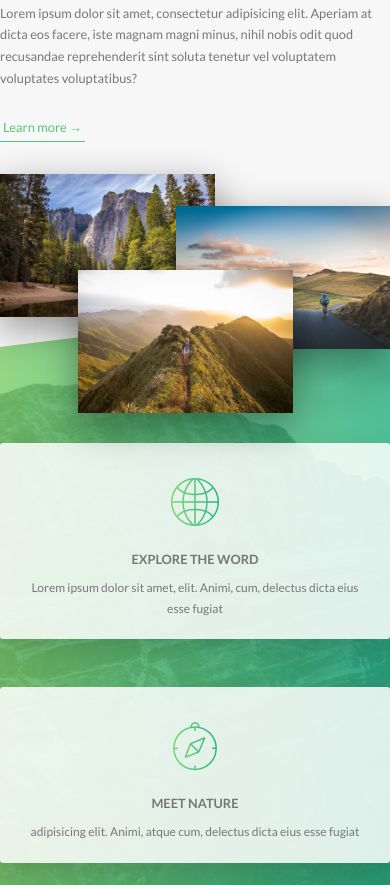
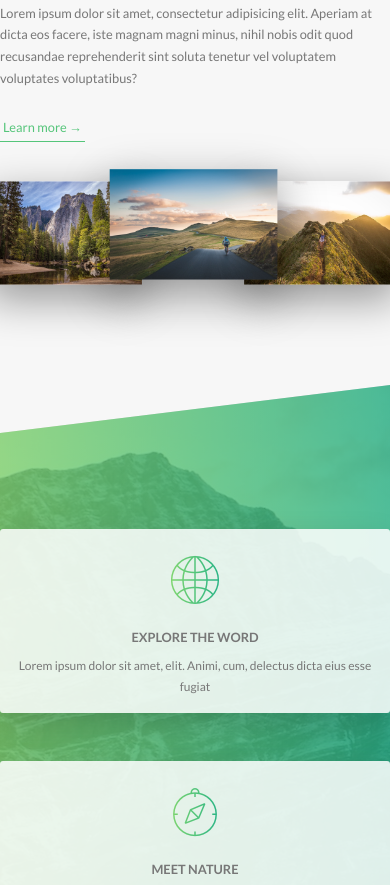
Before and after one commit to elmi-elmi/demo-CSS-Natours, a website: page index.html in a window 390 px wide. Shown: the part 1077-1962 px from the top of the page. Drawn offline with Linux system fonts and the light colour scheme.

Commit message:
responsive: about - feature-box

```diff
--- a/sass/components/_composition.scss
+++ b/sass/components/_composition.scss
@@ -10,17 +10,38 @@
     transition:all 0.3s;
     z-index: 10;
     box-shadow: 0 1.5rem 4.5rem rgba($color-black,0.4);
+    @include respond(tab-port){
+      float: left;
+      position: relative;
+      width: 33%;
+    }
     &--p1{
       top:-2rem;
       left: 0;
+      @include respond(tab-port){
+        top: 0;
+        transform:scale(1.2);
+      }
     }
     &--p2{
       top:2rem;
       right: 0;
+      @include respond(tab-port){
+       top: -1rem;
+        transform:scale(1.3);
+        z-index: 11;
+      }
     }
     &--p3{
       top:10rem;
       left: 20%;
+      @include respond(tab-port){
+        top: 0;
+        left: 0;
+        transform:scale(1.2);
+
+
+      }
     }
 
     &:hover{
--- a/sass/components/_feature-box.scss
+++ b/sass/components/_feature-box.scss
@@ -9,6 +9,11 @@
 
   transition:  0.3s;
 
+  @include respond(tab-port){
+    padding: 2rem;
+
+  }
+
 
 
   &__icon {
@@ -18,6 +23,11 @@
     background-image: linear-gradient(to right, $color-primary-light, $color-primary-dark);
     -webkit-background-clip: text;
     color: transparent;
+    @include respond(tab-port){
+      margin-top: 0;
+
+
+    }
 
   }
 
```
Also changed, not shown: css/style.css, sass/main.css, 2 other files.
